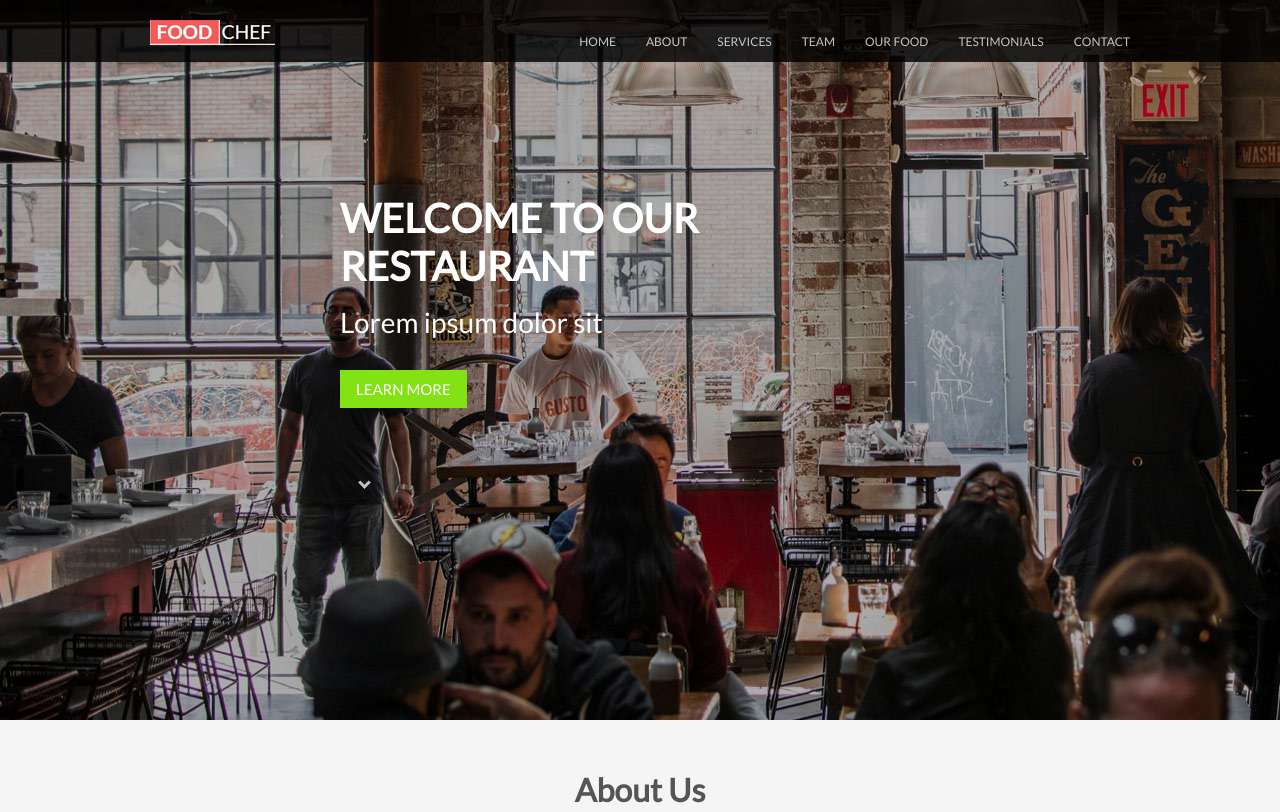
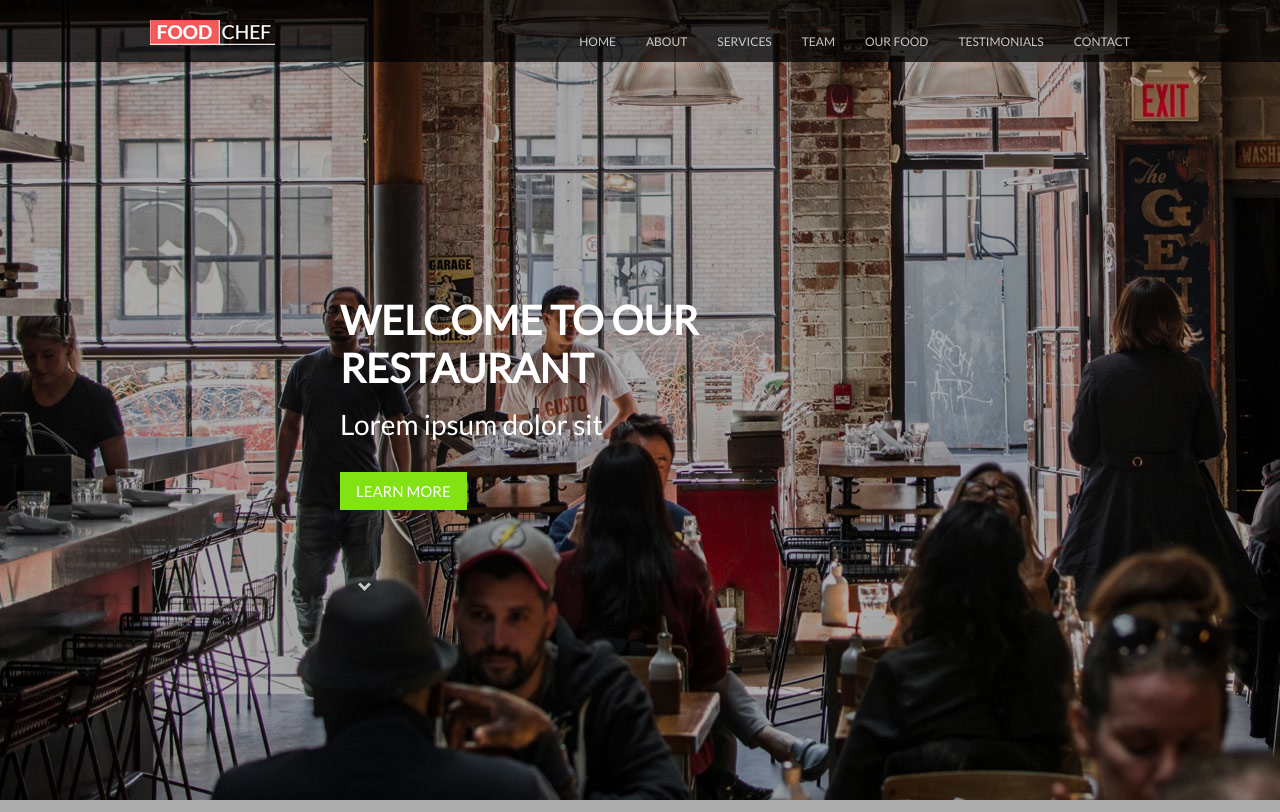
Before and after one commit to seyicole/food-chef, a plain HTML site: page index.html in a window 1280 px wide. Shown: the top 812 px of the page. Drawn offline with nearby package versions, Linux system fonts and the light colour scheme.

Commit message:
Update styles.css

```diff
--- a/assets/css/styles.css
+++ b/assets/css/styles.css
@@ -87,7 +87,6 @@ section p {
 /*Header Styles*/
 
 header {
-	position: absolute;
 	width: 100%;
 	display: flex;
 	justify-content: space-between;
@@ -319,7 +318,7 @@ nav.topnav{
 .hero {
 	justify-content: center;
 	text-align: left;
-	min-height: 90vh;
+	min-height: 100vh;
 	color: #fff;
 	background-color: #00000052;
 }
```
